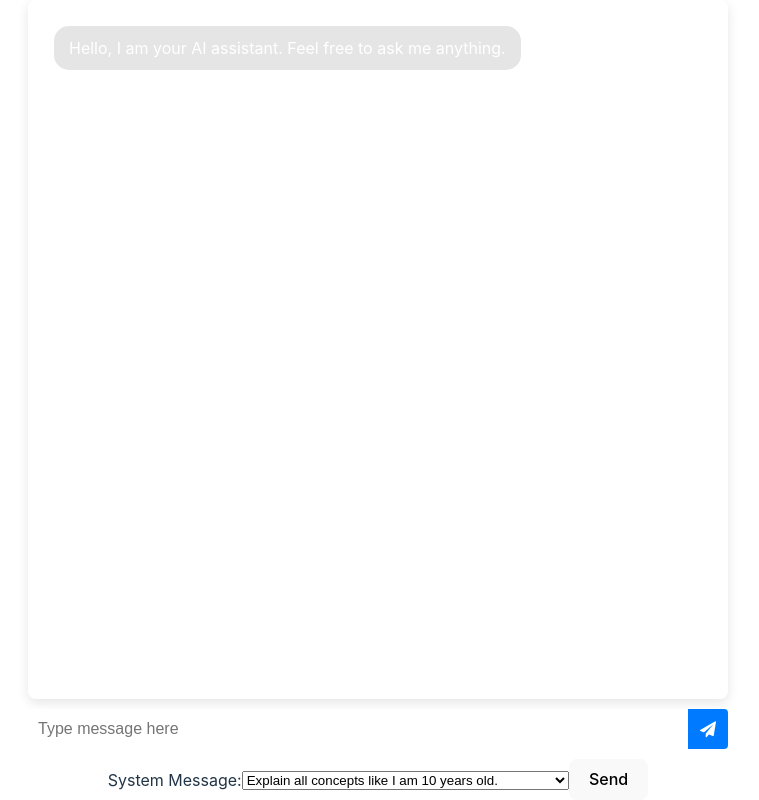
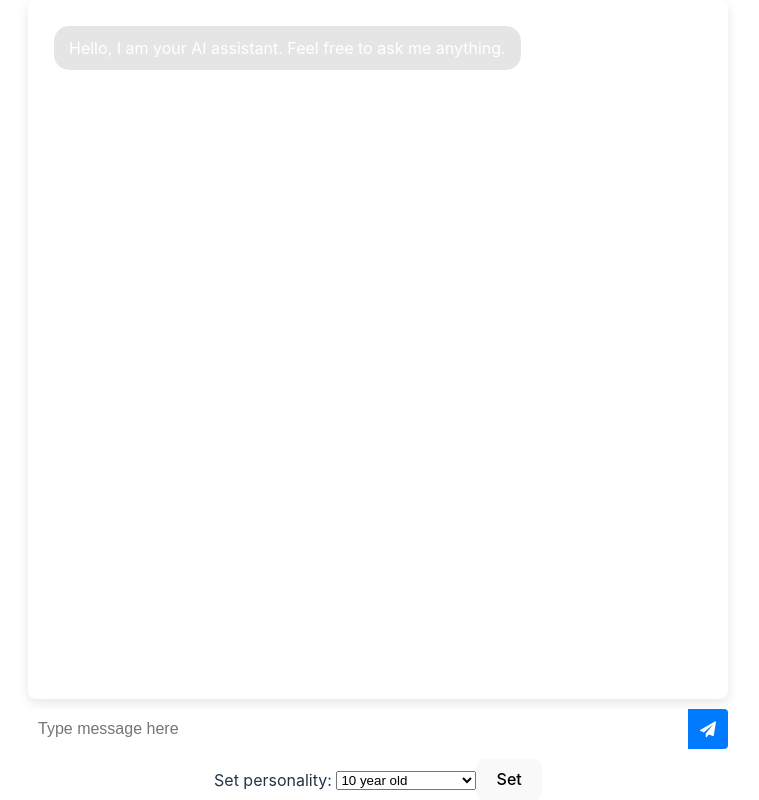
Before and after one commit to markprodehl/Chat-AI, a React (Vite) app: page / in a window 1280 px wide. Shown: the whole page, without its empty margins (262-1021 px from the left). Built offline with nearby package versions, Linux system fonts and the light colour scheme; no server answers.

Commit message:
Added a few more personality settings

```diff
--- a/src/App.jsx
+++ b/src/App.jsx
@@ -193,21 +193,27 @@ function ChatAI() {
         </button>
       </div>
       <div className="system-message-container">
-        <label htmlFor="system-message-input">System Message:</label>
+        <label htmlFor="system-message-input">Set personality: </label>
         <select
           id="system-message-selection"
           value={systemMessageText}
           onChange={(e) => setSystemMessageText(e.target.value)}
         >
           <option value="Explain all concepts like I am 10 years old.">
-            Explain all concepts like I am 10 years old.
+            10 year old
           </option>
           <option value="Explain all concepts like I am a high school student.">
-            Explain all concepts like I am a high school student.
+            High school student
+          </option>
+          <option value="Explain all concepts like I am a pirate.">
+            Pirate
+          </option>
+          <option value="Explain all concepts like I am a clown.">
+            Clown
           </option>
           {/* Add more options here as needed */}
         </select>
-        <button onClick={() => handleSend(systemMessageText)}>Send</button>
+        <button onClick={() => handleSend(systemMessageText)}>Set</button>
       </div>
     </div>
   );
```
